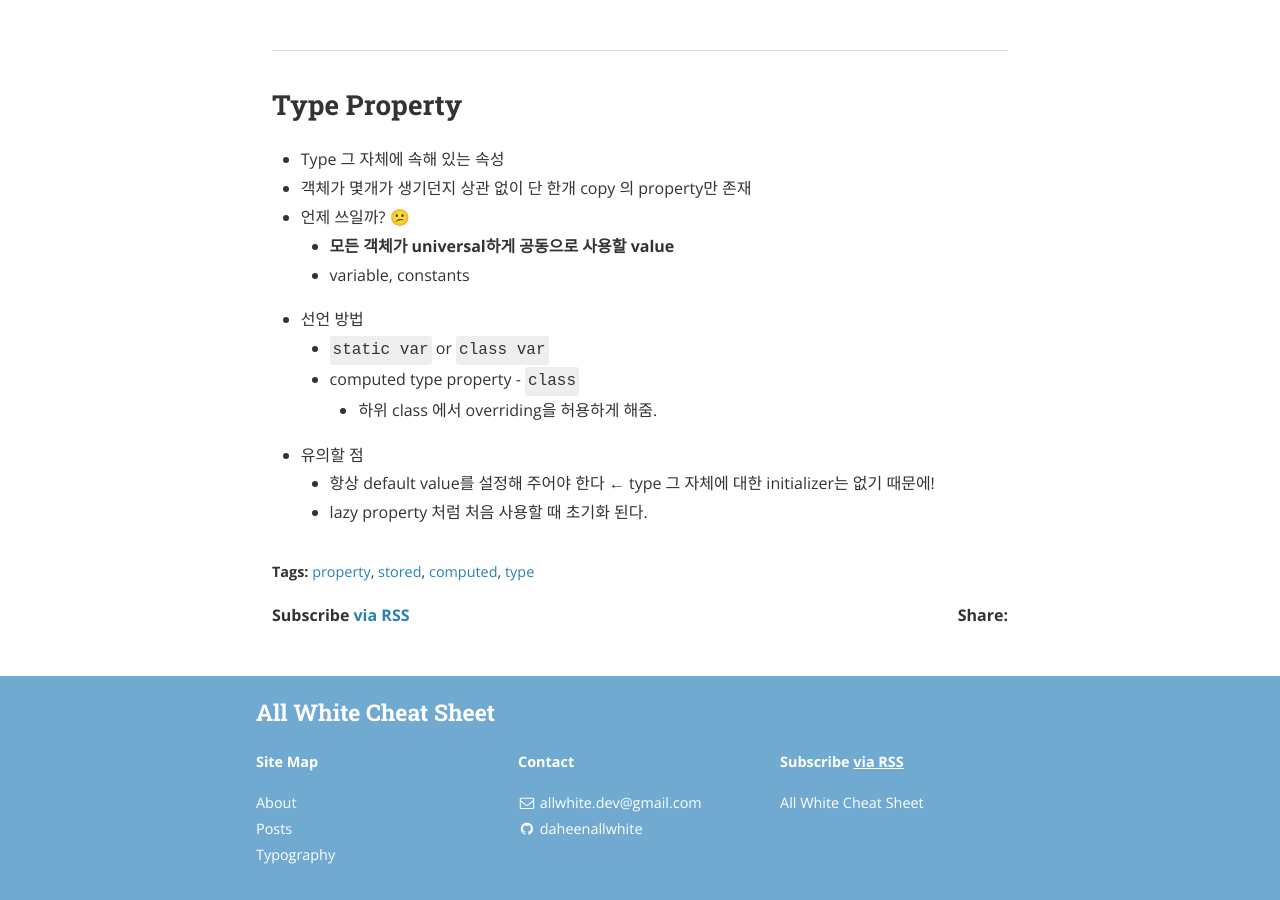
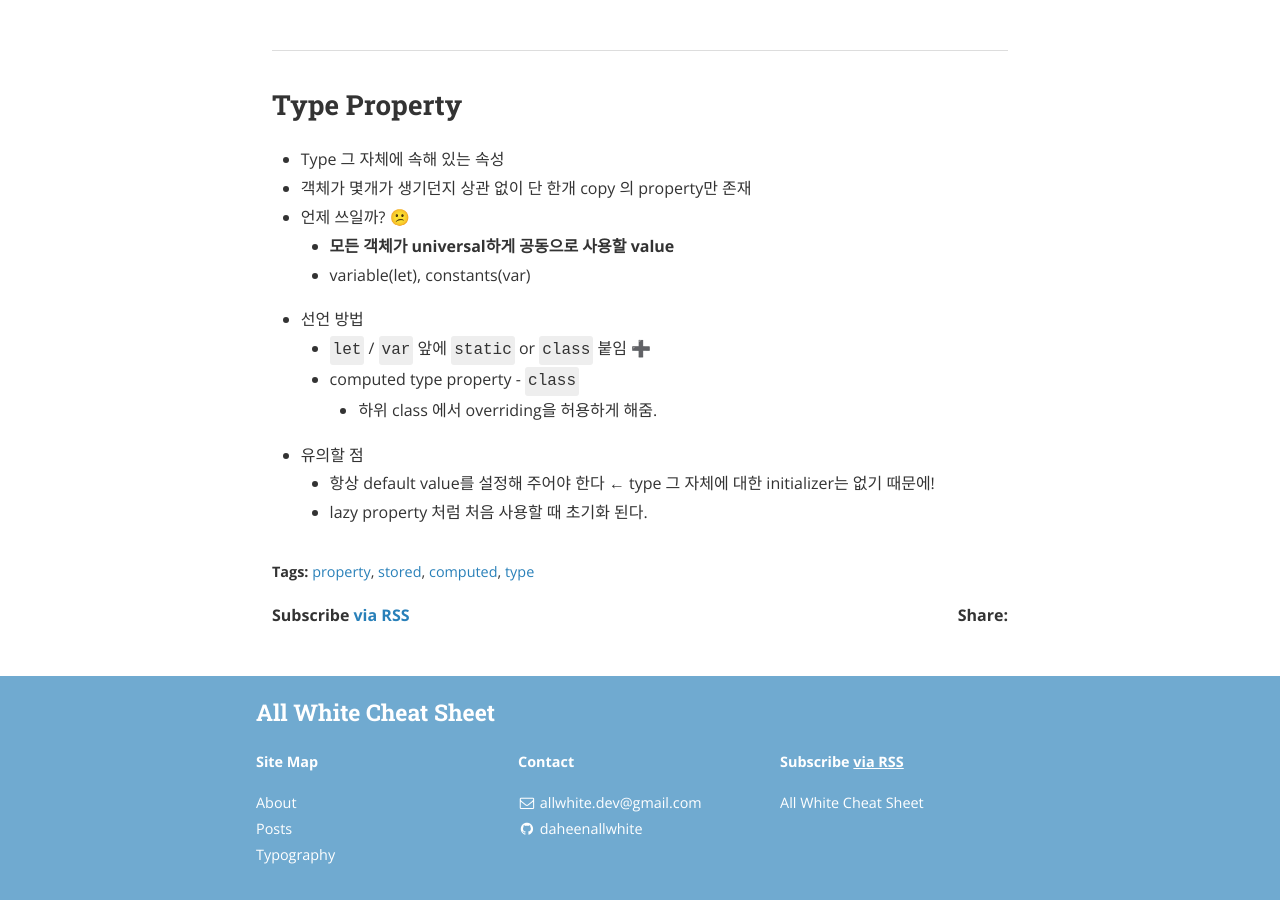
Before and after one commit to daheenallwhite/daheenallwhite.github.io, a Jekyll site: the page built from _posts/2019-05-09-Property-in-Swift.markdown, in a window 1280 px wide and 900 px high, scrolled down 6743 px. Built offline with Jekyll 4.4.1, drawn with Linux system fonts in a browser that asks for light colours; nearby versions of some CDN libraries; emoji names are drawn with the system emoji font; a style sheet for code colours, icons or effects is not loaded.

Commit message:
Modify contents about type property

```diff
--- a/_posts/2019-05-09-Property-in-Swift.markdown
+++ b/_posts/2019-05-09-Property-in-Swift.markdown
@@ -280,9 +280,9 @@ cover:  "/assets/instacode.png"
 - 객체가 몇개가 생기던지 상관 없이 단 한개 copy 의 property만 존재
 - 언제 쓰일까? :confused:
   - **모든 객체가 universal하게 공동으로 사용할 value**
-  - variable, constants
+  - variable(let), constants(var)
 - 선언 방법
-  - `static var` or `class var`
+  - `let` / `var` 앞에 `static` or `class`  붙임 :heavy_plus_sign:
   - computed type property - `class`
     - 하위 class 에서 overriding을 허용하게 해줌.
 - 유의할 점
```
